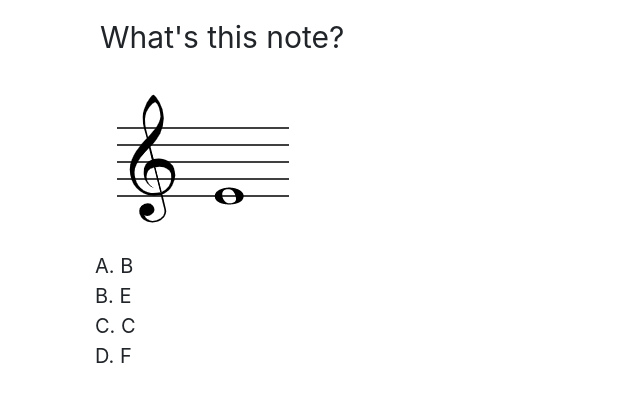
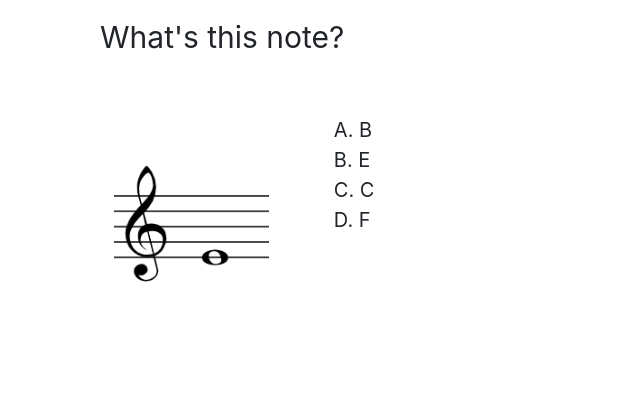
Before and after one commit to CChenLi/Read-Notes, a Flask app: page /quiz/1 in a window 1280 px wide. Shown: the part 56-458 px from the top of the page, without its empty margins (0-640 px from the left). Run offline with Flask 2, Linux system fonts and the light colour scheme; some libraries are stand-ins or nearby versions.

Commit message:
add back test css

```diff
--- a/Source/static/main.css
+++ b/Source/static/main.css
@@ -34,10 +34,17 @@
 }
 .quizcontent{
     font-size:20px;
-    padding: 10px;
+    padding-left: 60px;
+    padding-top: 40px;
+    display: inline-block;
 }
 .quizimg{
     height: 100%;
+    float: top;
+}
+.quizdiv{
+    height: 150px;
+    display: inline-block;
 }
 #right{
     color:green
--- a/Source/templates/quiz.html
+++ b/Source/templates/quiz.html
@@ -16,8 +16,8 @@
         <div class = "quiztitle">
           {{quiz.title}}
         </div>
-        <div class="quizimg">
-            <img src= {{quiz.image}}>
+        <div class="quizdiv">
+            <img class="quizimg" src= {{quiz.image}}>
         </div>
         <div class="quizcontent">
             {% for d in quiz.option %}
```
